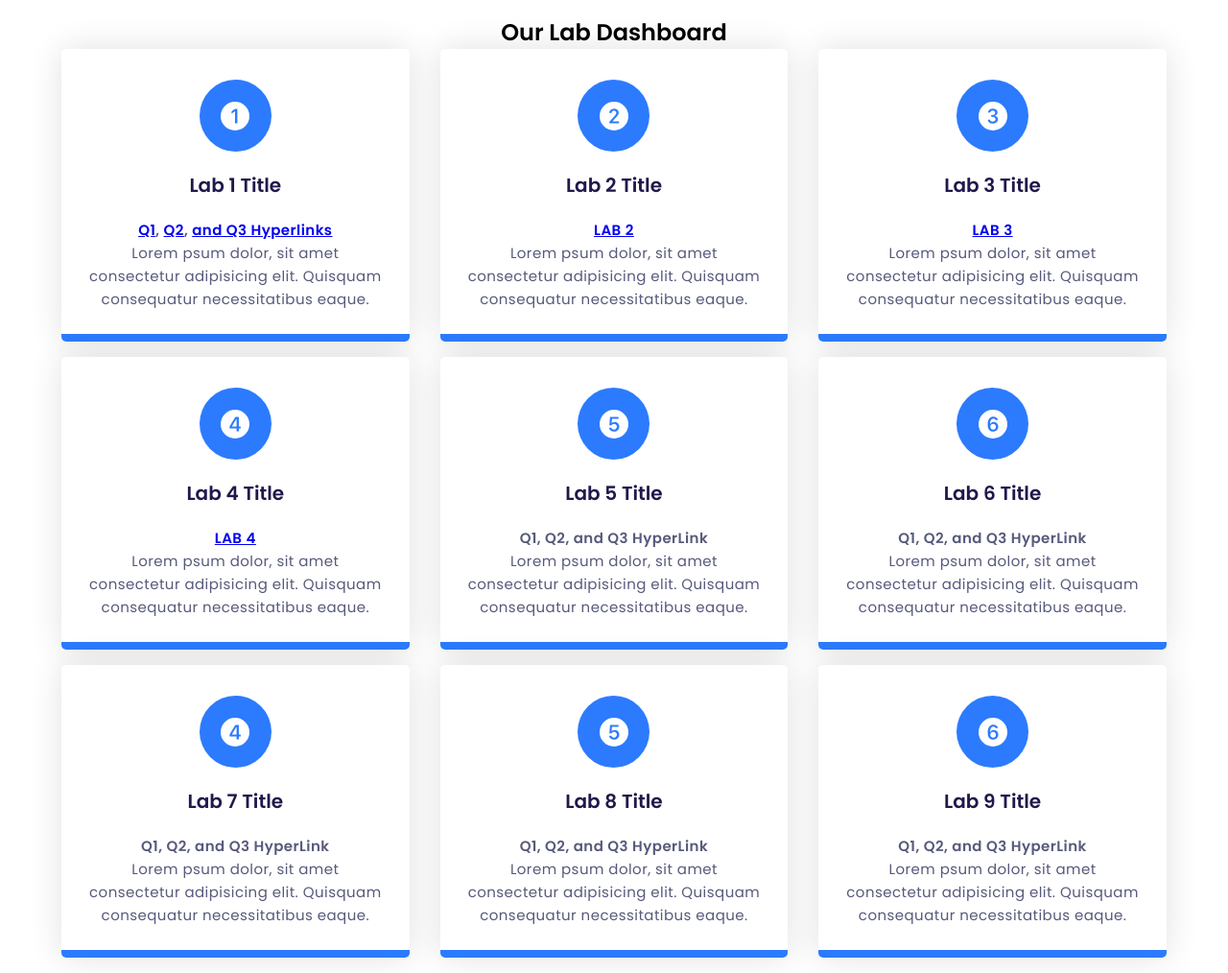
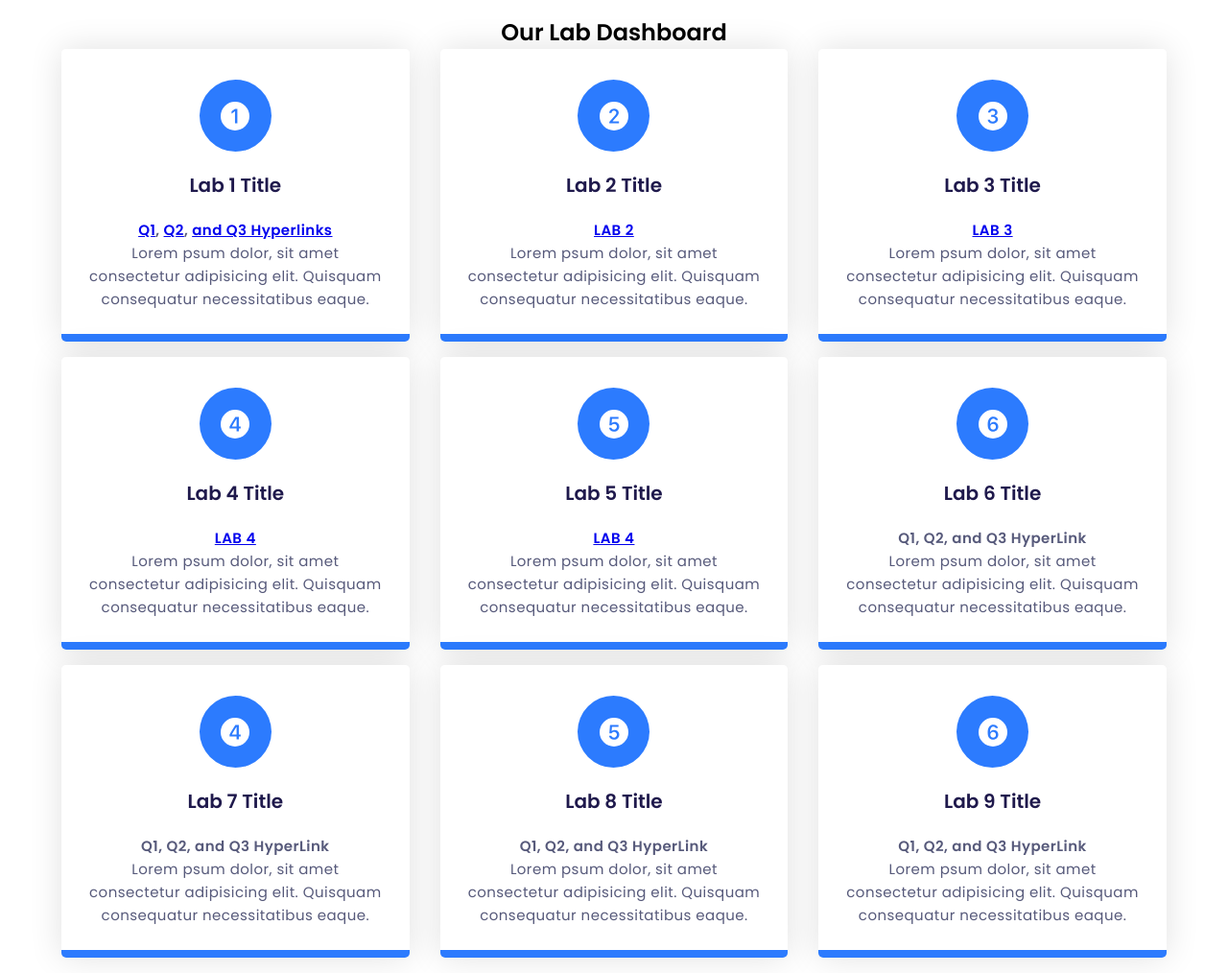
Before and after one commit to zainab946/zainab946.github.io, a plain HTML site: page index.html in a window 1280 px wide. Shown: the whole page at 96% size. Drawn offline with Linux system fonts and the light colour scheme.

Commit message:
added index_4

```diff
--- a/index.html
+++ b/index.html
@@ -95,7 +95,7 @@
           </div>
           <h3>Lab 5 Title</h3>
           <p>
-             <b>Q1, Q2, and Q3 HyperLink</b><br>Lorem psum dolor, sit amet consectetur adipisicing elit. Quisquam
+             <b><a href="Labs/Zainab_lab5_Resume.html">LAB 4</a></b><br>Lorem psum dolor, sit amet consectetur adipisicing elit. Quisquam
             consequatur necessitatibus eaque.
           </p>
         </div>
```
